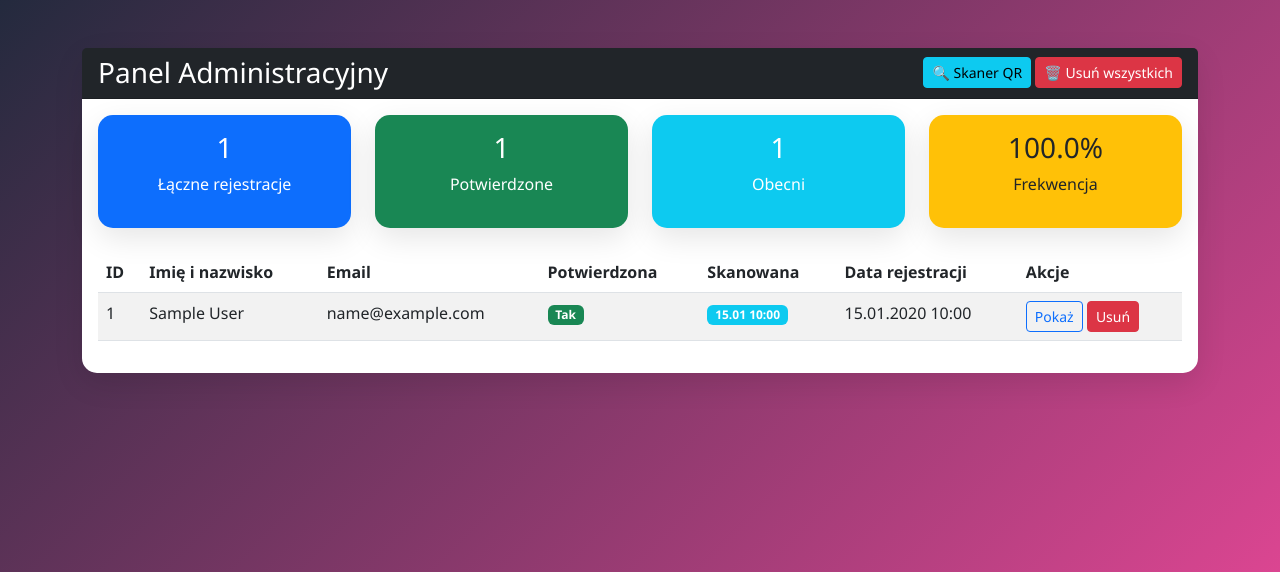
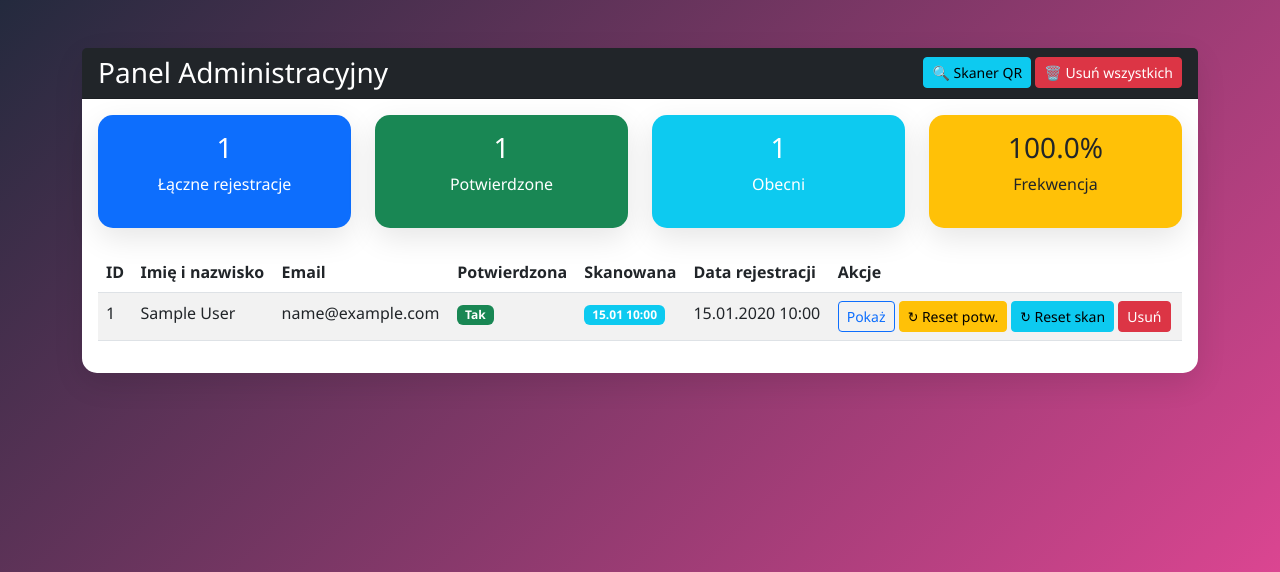
Before and after one commit to LechKulesza/event_demo, a Rails app: page /participants/admin in a window 1280 px wide. Shown: the part 56-628 px from the top of the page. Run offline with Rails 7, Linux system fonts and the light colour scheme; tables that the repository leaves empty hold one stand-in row (values such as "Sample post"); some libraries are stand-ins or nearby versions.

Commit message:
Add individual reset functionality and properly revert queue_schema.rb
Co-authored-by: LechKulesza <37406654+LechKulesza@users.noreply.github.com>

```diff
--- a/app/controllers/participants_controller.rb
+++ b/app/controllers/participants_controller.rb
@@ -1,10 +1,10 @@
 class ParticipantsController < ApplicationController
-  before_action :set_participant, only: [ :show, :scan, :confirm, :destroy ]
+  before_action :set_participant, only: [ :show, :scan, :confirm, :destroy, :reset_confirmed, :reset_scan ]
 
   # Protect admin routes with basic authentication
   http_basic_authenticate_with name: ENV["ADMIN_USER"] || "admin",
                                password: ENV["ADMIN_PASSWORD"] || "password",
-                               only: [ :admin, :scanner, :process_scan, :clear_all, :destroy ]
+                               only: [ :admin, :scanner, :process_scan, :clear_all, :destroy, :reset_confirmed, :reset_scan ]
 
   def index
     @participants = Participant.all
@@ -70,6 +70,24 @@ class ParticipantsController < ApplicationController
     redirect_to admin_participants_path, notice: "Usunięto wszystkich uczestników (#{count})."
   end
 
+  def reset_confirmed
+    if @participant.confirmed?
+      @participant.update(confirmed: false, qr_code: nil)
+      redirect_to admin_participants_path, notice: "Status potwierdzenia dla #{@participant.full_name} został zresetowany."
+    else
+      redirect_to admin_participants_path, alert: "#{@participant.full_name} nie ma potwierdzonej rejestracji."
+    end
+  end
+
+  def reset_scan
+    if @participant.scanned_at.present?
+      @participant.update(scanned_at: nil)
+      redirect_to admin_participants_path, notice: "Status skanowania dla #{@participant.full_name} został zresetowany."
+    else
+      redirect_to admin_participants_path, alert: "#{@participant.full_name} nie ma zeskanowanej obecności."
+    end
+  end
+
   def scanner
     # Admin page for scanning QR codes
   end
--- a/app/views/participants/admin.html.erb
+++ b/app/views/participants/admin.html.erb
@@ -92,6 +92,25 @@
                       <%= link_to "Potwierdź", confirm_participant_path(participant),
                           class: "btn btn-sm btn-success" %>
                     <% end %>
+
+                    <% if participant.confirmed? %>
+                      <%= link_to "↻ Reset potw.", reset_confirmed_participant_path(participant),
+                          method: :patch,
+                          class: "btn btn-sm btn-warning",
+                          data: {
+                            confirm: "Czy na pewno chcesz zresetować status potwierdzenia dla #{participant.full_name}?"
+                          } %>
+                    <% end %>
+
+                    <% if participant.scanned_at.present? %>
+                      <%= link_to "↻ Reset skan", reset_scan_participant_path(participant),
+                          method: :patch,
+                          class: "btn btn-sm btn-info",
+                          data: {
+                            confirm: "Czy na pewno chcesz zresetować status skanowania dla #{participant.full_name}?"
+                          } %>
+                    <% end %>
+
                     <%= link_to "Usuń", participant_path(participant),
                         method: :delete,
                         class: "btn btn-sm btn-danger",
--- a/config/routes.rb
+++ b/config/routes.rb
@@ -7,6 +7,8 @@ Rails.application.routes.draw do
     member do
       get :scan
       get :confirm
+      patch :reset_confirmed  # Reset confirmed status for individual participant
+      patch :reset_scan       # Reset scan status for individual participant
     end
     collection do
       get :admin
```
Also changed, not shown: test/controllers/participants_controller_test.rb (+41 -0 lines).
